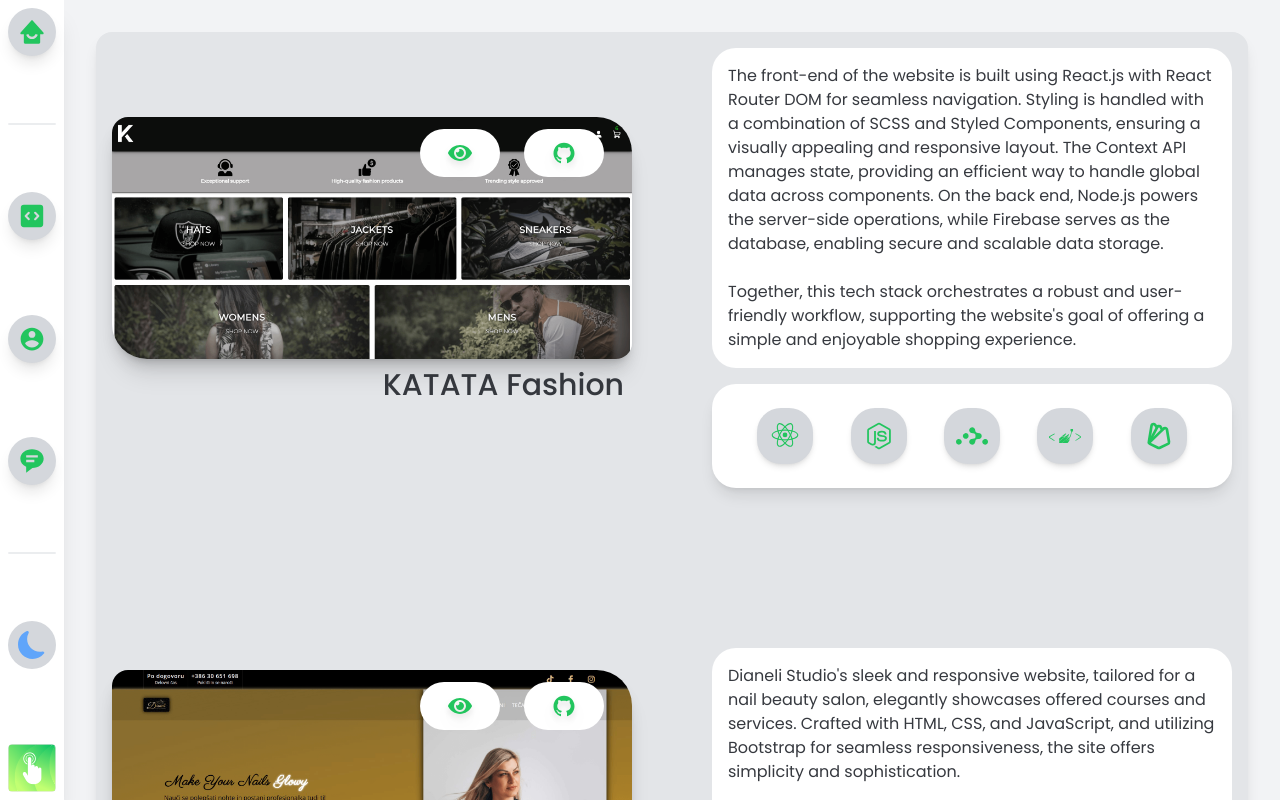
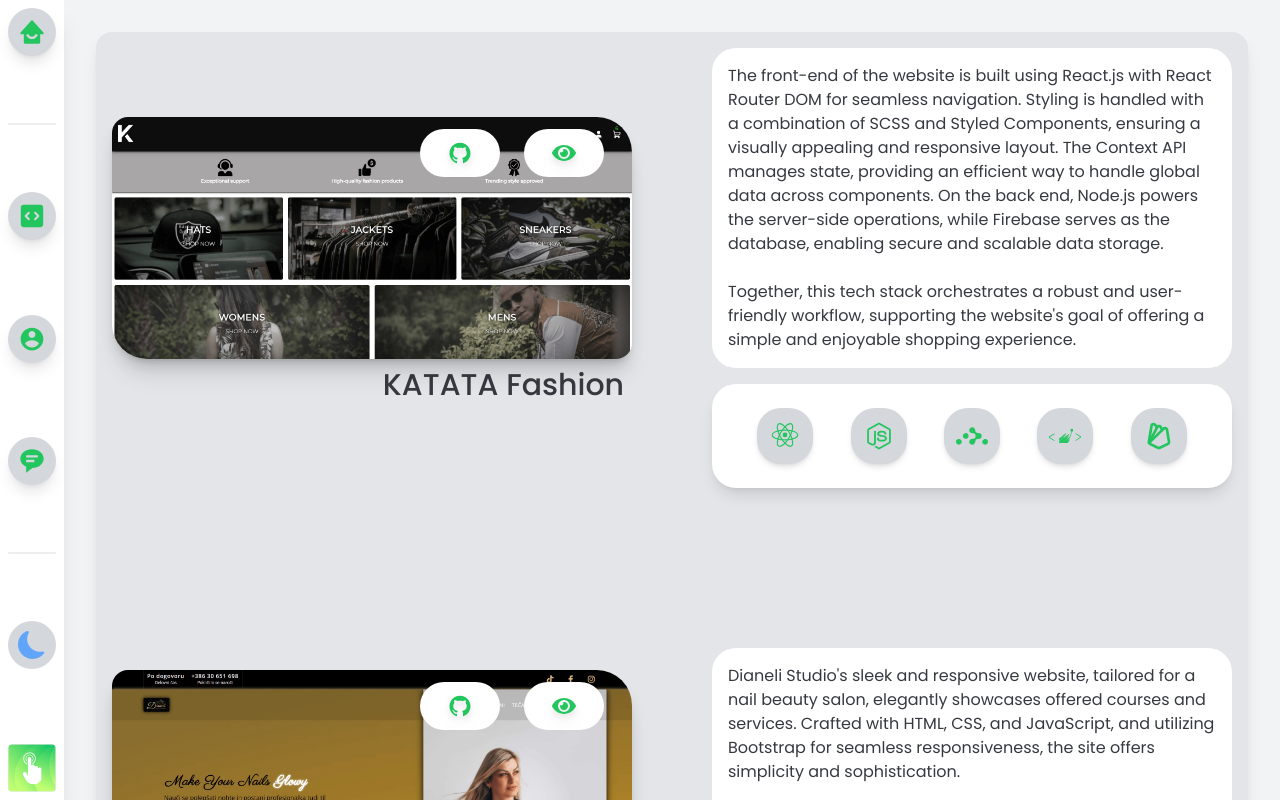
Before and after one commit to laukic1/Portfolio_App, a React (Vite) app: page /projects in a window 1280 px wide. Shown: the top 800 px of the page. Built offline with nearby package versions, Linux system fonts and the light colour scheme.

Commit message:
added all the relevant links and conditional functionalities for missing parameters etc. the site is now finished

```diff
--- a/package.json
+++ b/package.json
@@ -19,6 +19,7 @@
     "react-dom": "^18.2.0",
     "react-icons": "^4.11.0",
     "react-router-dom": "^6.16.0",
+    "react-scroll": "^1.9.0",
     "react-simple-typewriter": "^5.0.1",
     "react-transition-group": "^4.4.5",
     "sort-by": "^1.2.0"
--- a/src/components/contact-icon/contact-icon.component.jsx
+++ b/src/components/contact-icon/contact-icon.component.jsx
@@ -10,6 +10,6 @@ export const ContactPageIcon = ({ icon }) => {
   export const ContactPageSendIcon = ({ sendIcon, text }) => {
     return <div className='sidebar-icon w-12 h-16  group hover:animate-none animate-bounce'>
     {sendIcon}
-    <span className='project-icon-tooltip group-hover:scale-100'>{text}</span>
+    <span className='hidden lg:block lg:project-icon-tooltip group-hover:scale-100'>{text}</span>
     </div>;
   };
--- a/src/components/projects-container/projects-container-component.jsx
+++ b/src/components/projects-container/projects-container-component.jsx
@@ -3,14 +3,14 @@ import TooltipImage from "../tooltip-image/tooltip-image.component";
 // eslint-disable-next-line react/prop-types
 const ProjectsContainer = ({ project }) => {
   // eslint-disable-next-line react/prop-types
-  const { id, text, imgUrl, title, workflow1, workflow2, icons } = project;
+  const { id, text, imgUrl, title, workflow1, workflow2, icons, github, website } = project;
 
   return (
     <div
       key={id}
       className="grid gap-x-20 lg:grid-cols-2 sm:items-center sm:text-right justify-between"
     >
-      <TooltipImage text={text} imgUrl={imgUrl} title={title} />
+      <TooltipImage text={text} imgUrl={imgUrl} title={title} github={github} website={website} />
 
 <div className='flex flex-col gap-4'>
 <div className="flex flex-col text-left justify-evenly bg-white dark:bg-gray-500 fold:text-xs sm:text-sm lg:text-base fold:p-2 p-4 rounded-3xl">
--- a/src/components/tooltip-image/tooltip-image.component.jsx
+++ b/src/components/tooltip-image/tooltip-image.component.jsx
@@ -2,27 +2,42 @@ import ProjectInfoIcon from "../project-info-icon/project-info-icon.component";
 import { FaEye } from "react-icons/fa";
 import { AiFillGithub } from "react-icons/ai";
 
+import { Link } from "react-router-dom";
+
 // eslint-disable-next-line react/prop-types
-const TooltipImage = ({ imgUrl, title, text }) => {
+const TooltipImage = ({ imgUrl, title, text, website, github }) => {
   return (
     <div className="">
-   <div className='relative project-img group rounded-custom'>
-      <img
-        className="rounded-custom hover:grayscale-0 shadow-xl w-full h-full object-cover "
-        src={imgUrl}
-        alt={`${title}`}
-      />
-      <div className='flex sm:gap-2 absolute top-1 right-5'>
-       <ProjectInfoIcon text={"Link"} icon={<FaEye className='w-6 h-6 drop-shadow-lg' />} />
-        <ProjectInfoIcon text={"Code"} icon={<AiFillGithub className='w-6 h-6 drop-shadow-lg' />} />
+      <div className="relative project-img group rounded-custom">
+        <img
+          className="rounded-custom hover:grayscale-0 shadow-xl w-full h-full object-cover "
+          src={imgUrl}
+          alt={`${title}`}
+        />
+        <div className="flex sm:gap-2 absolute top-1 right-5">
+          {github && (
+            <Link target="_blank" to={github}>
+              <ProjectInfoIcon
+                text={"Code"}
+                icon={<AiFillGithub className="w-6 h-6 drop-shadow-lg" />}
+              />
+            </Link>
+          )}
+
+          <Link target="_blank" to={website}>
+            <ProjectInfoIcon
+              text={"Link"}
+              icon={<FaEye className="w-6 h-6 drop-shadow-lg" />}
+            />
+          </Link>
         </div>
-    <span className='transition-all duration-500 project-tooltip z-30 group-hover:scale-100'>{text}</span>
-
+        <span className="transition-all duration-500 project-tooltip z-30 group-hover:scale-100">
+          {text}
+        </span>
       </div>
       <h2 className="lg:text-3xl text-xl m-2 mb-4 font-medium">{title}</h2>
       <div className="img-links flex flex-end gap-2">
         <div className="flex-grow flex-shrink"></div>
-
       </div>
     </div>
   );
--- a/src/data.js
+++ b/src/data.js
@@ -23,6 +23,8 @@ export const projects = [
       { icon: SiStyledcomponents, tooltip: "Styled Components" },
       { icon: TbBrandFirebase, tooltip: "Firebase" },
     ],
+    website: 'https://katata-fashion.netlify.app/',
+    github: "https://github.com/laukic1/KATATA_Clothing_eCommerce_Store/tree/master"
   },
   {
     id: 2,
@@ -37,6 +39,9 @@ export const projects = [
       { icon: DiCss3, tooltip: "CSS" },
       { icon: SiHtml5, tooltip: "HTML" },
     ],
+    website: 'https://www.dianelistudio.si/',
+    github: "https://github.com/laukic1/Dianeli_Nail_Studio_Website"
+
   },
   {
     id: 3,
@@ -51,6 +56,8 @@ export const projects = [
       { icon: IoLogoJavascript, tooltip: "Javascript" },
       { icon: DiCss3, tooltip: "CSS" },
     ],
+    website: 'https://aspecta.si/',
+
   },
 ];
 
--- a/src/routes/about/about.component.jsx
+++ b/src/routes/about/about.component.jsx
@@ -8,6 +8,9 @@ import { techStackIcons } from "../../data";
 import SkillStackIcon from "../../components/skill-stack-icon/skill-stack-icon.component";
 import { GiClick } from "react-icons/gi";
 import ResumeButton from "../../components/resume-button/resume-button.component";
+
+import { Link } from "react-router-dom";
+
 const About = () => {
   return (
     <m.div
@@ -83,12 +86,12 @@ const About = () => {
                 alt="profile-img"
               />
             </div>
-            <span className="flex justify-center">
+           <Link target='_blank' to='https://www.dropbox.com/scl/fi/vlcdlxt5dgfg1v3vpddda/resume.pdf?rlkey=raze4oe37rfslkhom3o171m13&dl=0'><span className="flex justify-center">
               <ResumeButton
                 text={"View Resume"}
                 icon={<GiClick size="38" className="animate-pulse" />}
               />
-            </span>
+            </span></Link>
           </div>
         </div>
       </div>
--- a/src/routes/contact/contact.component.jsx
+++ b/src/routes/contact/contact.component.jsx
@@ -7,16 +7,23 @@ import ContactIcon from '../../assets/contact.png';
 import HandshakeIcon from '../../assets/handshake.png';
 import {ContactPageIcon, ContactPageSendIcon} from "../../components/contact-icon/contact-icon.component";
 
-import { BsFillPhoneFill, BsLinkedin } from "react-icons/bs";
+import { BsFillPhoneFill, BsLinkedin, BsArrowDownCircle } from "react-icons/bs";
 import { IoMdMail } from "react-icons/io";
 import { FaSquareGithub } from "react-icons/fa6";
-import { RiMailSendFill } from "react-icons/ri";
 
 import PhoneCall from "../../hooks/phone-call.hook";
 import SendEmailButton from "../../hooks/send-email.hook";
+import { Link } from "react-router-dom";
 
 
 const Contact = () => {
+    const sectionRef = useRef(null);
+    const scrollToSectionHandler = () => {
+       if(sectionRef.current) {
+        sectionRef.current.scrollIntoView({ behavior: 'smooth' });
+       }
+    };
+
 
     const PhoneCallHandler = () => PhoneCall();
     const SendEmailButtonHandler = () => SendEmailButton();
@@ -63,16 +70,16 @@ const Contact = () => {
          </div>
          <div className=' flex flex-col w-full h-full gap-10 place-self-center bg-white shadow-lg dark:bg-gray-500 fold:p-4 p-4 rounded-3xl'>
               <div className='flex flex-col items-start gap-4'>
-              <span className='flex items-center justify-start fold:gap-0 gap-6'><span  onClick={PhoneCallHandler}><ContactPageIcon  icon={<BsFillPhoneFill size='28' className='fold:w-5 fold:h-5'  />}  /></span> <span className='lg:text-xl fold:text-xs'>(386) 40 323 077</span></span>
+              <span className='flex items-center justify-start fold:gap-0 gap-6'><span onClick={PhoneCallHandler}><ContactPageIcon  icon={<BsFillPhoneFill size='28' className='fold:w-5 fold:h-5'  />}  /></span> <span className='lg:text-xl fold:text-xs'>(386) 40 323 077</span></span>
               <span className='flex items-center justify-start fold:gap-0 gap-6'><span onClick={SendEmailButtonHandler}><ContactPageIcon icon={<IoMdMail size='28' className='fold:w-5 fold:h-5' />} /></span><span className='lg:text-xl fold:text-xs'>dlauko96@gmail.com</span></span>
 
               </div>
             <div className='flex gap-2 justify-end'>
 
-            <span><ContactPageSendIcon text={"Use Contact Form"} sendIcon={<RiMailSendFill size='29' className='fold:w-5 fold:h-5' />} /></span>
+            <span onClick={scrollToSectionHandler}><ContactPageSendIcon text={"Send me a message"} sendIcon={<BsArrowDownCircle size='29' className='fold:w-5 fold:h-5' />} /></span>
             <div className='flex-grow flex-shrink'></div>
-            <span><ContactPageIcon   icon={<BsLinkedin size='26' className='fold:w-4 fold:h-4' />} /></span>
-            <span><ContactPageIcon icon={<FaSquareGithub size='29' className='fold:w-4 fold:h-5' />} /></span>
+            <Link target='_blank' to='https://www.linkedin.com/in/david-lauko-602649269/'><span><ContactPageIcon   icon={<BsLinkedin size='26' className='fold:w-4 fold:h-4' />} /></span></Link>
+            <Link target='_blank' to='https://github.com/laukic1'><span><ContactPageIcon icon={<FaSquareGithub size='29' className='fold:w-4 fold:h-5' />} /></span></Link>
             </div>
             </div>
         </div>
@@ -80,11 +87,11 @@ const Contact = () => {
 
 
 
-        <div className="grid lg:grid-cols-2 gap-20 sm:items-center sm:text-left justify-center">
+        <div ref={sectionRef} className="grid lg:grid-cols-2 gap-20 sm:items-center sm:text-left justify-center">
 
 
 
-          <div className='flex flex-col justify-center items-center gap-10'>
+          <div  className='flex flex-col justify-center items-center gap-10'>
 
          <img className="lg:w-1/2 w-1/2" src={HandshakeIcon}  alt="profile-img" />
          </div>
@@ -93,11 +100,11 @@ const Contact = () => {
          <div><h2 className='place-self-center font-bold text-3xl mb-4 mt-2 justify-center'>{`LET'S GET IN TOUCH`}</h2></div>
 
       <label>Name</label>
-      <input className='bg-gray-400 text-gray-800 dark:bg-white rounded-md mb-4 p-1 fold:m-1' type="text" name="user_name" />
+      <input required className='bg-gray-400 text-gray-800 dark:bg-white rounded-md mb-4 p-1 fold:m-1' type="text" name="user_name" />
       <label>Email</label>
-      <input className='bg-gray-400 text-gray-800 dark:bg-white rounded-md mb-4 p-1 fold:m-1' type="email" name="user_email" />
+      <input required className='bg-gray-400 text-gray-800 dark:bg-white rounded-md mb-4 p-1 fold:m-1' type="email" name="user_email" />
       <label>Message</label>
-      <textarea className='bg-gray-400 text-gray-800 dark:bg-white rounded-md mb-4 p-1 fold:m-1' name="message" />
+      <textarea required className='bg-gray-400 text-gray-800 dark:bg-white rounded-md mb-4 p-1 fold:m-1' name="message" />
       <button className='bg-green-400 rounded-2xl mt-6 pt-2 pb-2 lg:hover:bg-green-500' type="submit" value="Send">Send</button>
     </form>
 
```
Also changed, not shown: 1 other file (tests, documents, lock files or other folders).
